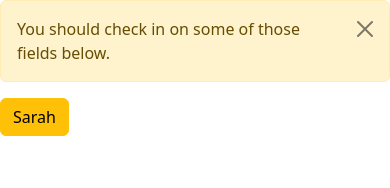
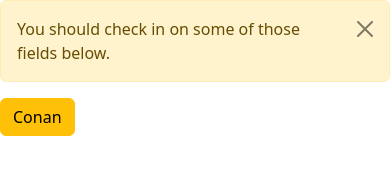
Before and after one commit to krazy124/react-app, a React (Vite) app: page / in a window 390 px wide. Shown: the top 188 px of the page. Built offline with nearby package versions, Linux system fonts and the light colour scheme.

Commit message:
Let’s see if my mobile can still commit

```diff
--- a/src/App.tsx
+++ b/src/App.tsx
@@ -3,7 +3,7 @@ import Cat from "./components/button";
 function App() {
   const aConsole = () => console.log("It Clicked!!");
   let btnColor = "warning";
-  let firstName = "Sarah";
+  let firstName = "Conan";
   let alName = "alert alert-warning alert-dismissible fade show";
   let alMessage = "You should check in on some of those fields below.";
   let caName = "btn-close";
```
